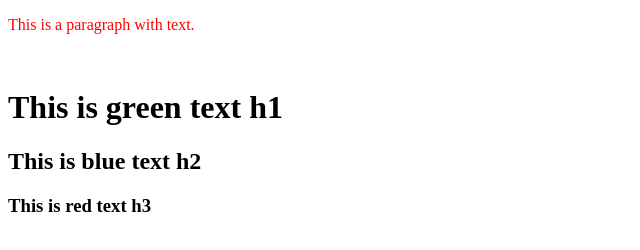
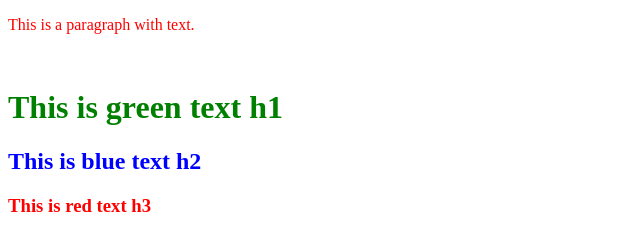
Before and after one commit to Rast-Nertes/html_cass_tasks, a plain HTML site: page html_css_tasks/24/24.html in a window 1280 px wide. Shown: the whole page, without its empty margins (0-640 px from the left). Drawn offline with Linux system fonts and the light colour scheme.

Commit message:
add styles

```diff
--- a/html_css_tasks/24/styles.css
+++ b/html_css_tasks/24/styles.css
@@ -2,14 +2,14 @@ p {
 	color: red;
 }
 
-div .task_26 h1 {
+div h1 {
     color: green;
 }
 
-div .task_26 h2 {
+div h2 {
     color: blue;
 }
 
-div .task_26 h3 {
+div h3 {
     color: red;
 }
```
